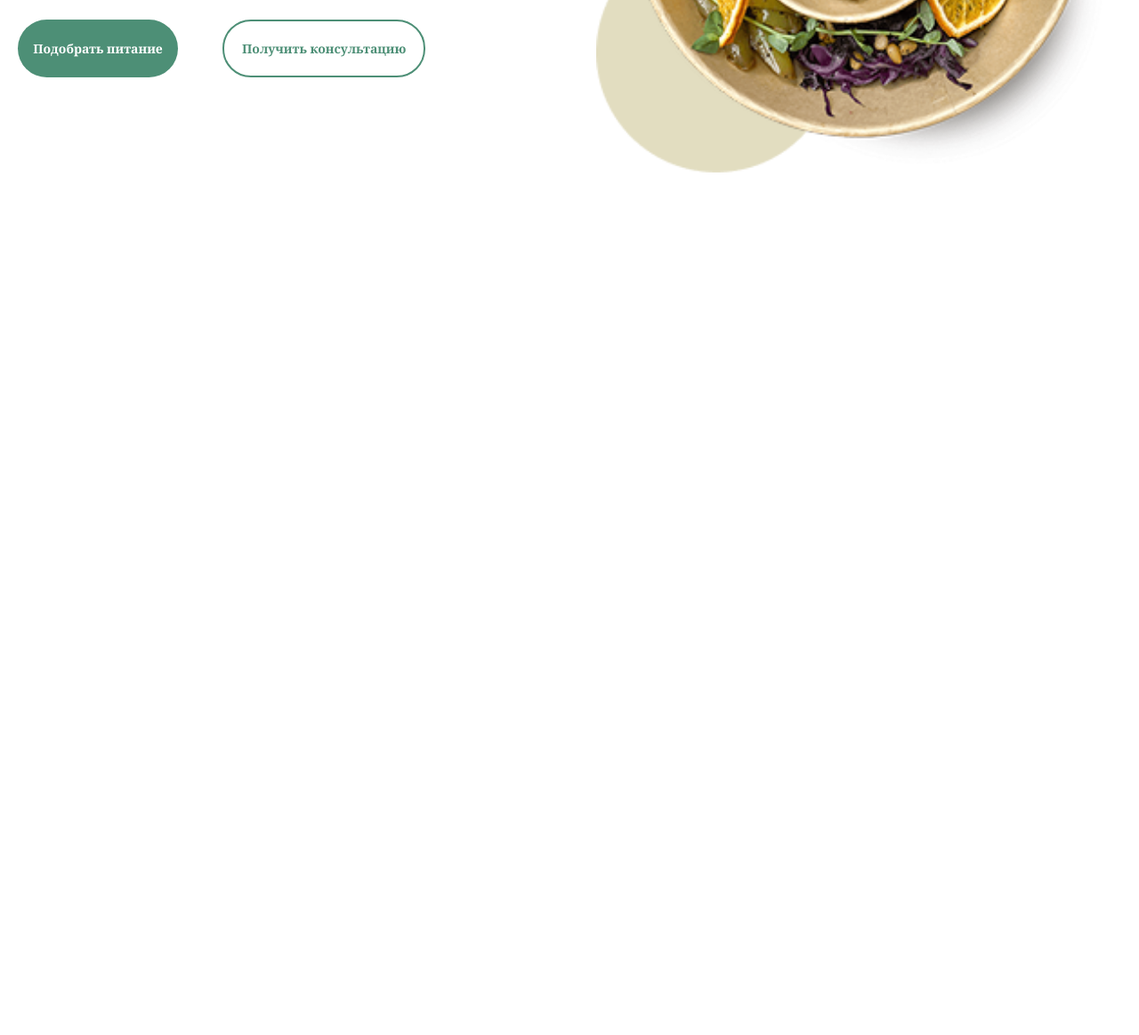
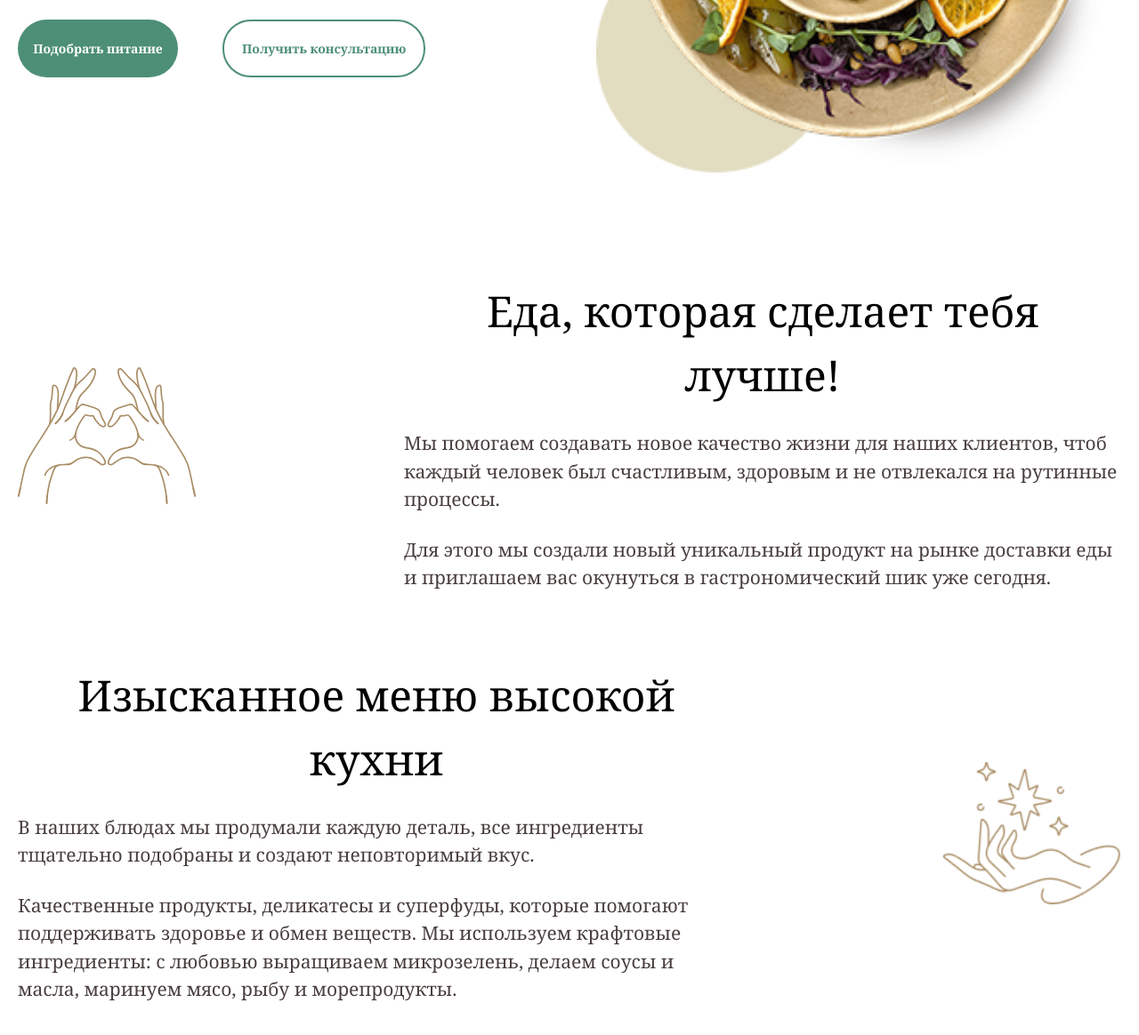
Before and after one commit to muhammadnazarov1724-cell/exam-week-2, a website: page index.html in a window 1280 px wide. Shown: the part 640-1804 px from the top of the page at 89% size. Before the commit the page ends 854 px from the top, so only its background shows below. Drawn offline with Linux system fonts and the light colour scheme.

Commit message:
main section2

```diff
--- a/index.html
+++ b/index.html
@@ -62,25 +62,68 @@
     </header>
 
     <main>
-      <section class="flex flex-col gap-[40px] p-[20px] lg:flex-row max-w-[1350px] m-auto lg:items-center lg:justify-between">
+      <section
+        class="flex flex-col gap-[40px] p-[20px] lg:flex-row max-w-[1350px] m-auto lg:items-center lg:justify-between"
+      >
         <div class="flex flex-col gap-[40px] lg:w-[50%]">
           <div class="flex flex-col gap-[10px]">
-                <p class="font-bold text-[28px] lg:text-[60px]">Прогрессивное питание на каждый день</p>
-                <p class="text-[#493E3E] font-[500] lg:hidden">Сбалансированный рацион в современном формате — Супер-боул</p>
+            <p class="font-bold text-[28px] lg:text-[60px]">
+              Прогрессивное питание на каждый день
+            </p>
+            <p class="text-[#493E3E] font-[500] lg:hidden">
+              Сбалансированный рацион в современном формате — Супер-боул
+            </p>
           </div>
           <div class="flex gap-[20px] lg:gap-[50px]">
-            <button class="bg-[#4D8F76] text-[14px] font-bold text-[white] w-[180px] py-[20px] rounded-[40px]">Подобрать питание</button>
-            <button class="text-[14px] font-bold text-[#4D8F76] lg:border lg:border-[2px] lg:border-[#4D8F76] rounded-4xl lg:p-[20px]">Получить консультацию</button>
+            <button
+              class="bg-[#4D8F76] text-[14px] font-bold text-[white] w-[180px] py-[20px] rounded-[40px]"
+            >
+              Подобрать питание
+            </button>
+            <button
+              class="text-[14px] font-bold text-[#4D8F76] lg:border lg:border-[2px] lg:border-[#4D8F76] rounded-4xl lg:p-[20px]"
+            >
+              Получить консультацию
+            </button>
           </div>
         </div>
         <div class="relative m-auto">
-            <div class="absolute bottom-0 z-[-1] ">
-                <img class="lg:w-[270px]" src="./images/Ellipse 28.png" alt="">
+          <div class="absolute bottom-0 z-[-1]">
+            <img class="lg:w-[270px]" src="./images/Ellipse 28.png" alt="" />
           </div>
           <div>
-                <img class="w-[600px]" src="./images/porapoest-top 1.png" alt="">
+            <img class="w-[600px]" src="./images/porapoest-top 1.png" alt="" />
           </div>
         </div>
+      </section>
+      <section class="flex flex-col gap-[80px] my-[80px] p-[20px] max-w-[1350px] m-auto">
+        <div class="flex flex-col gap-[50px] items-center lg:flex-row lg:justify-between">
+        <div class="w-[200px]">
+          <img src="./images/dast.svg" alt="" />
+        </div>
+        <div class="flex flex-col gap-[25px] lg:w-[65%]">
+          <p class="text-[24px] font-[500] text-center lg:text-[48px]">Еда, которая сделает тебя лучше!</p>
+          <p class="font-[500] text-[#493E3E] lg:text-[21px]">
+            Мы помогаем создавать новое качество жизни для наших клиентов, чтоб
+            каждый человек был счастливым, здоровым и не отвлекался на рутинные
+            процессы.
+          </p>
+          <p class="font-[500] text-[#493E3E] lg:text-[21px]">Для этого мы создали новый уникальный продукт на рынке доставки еды и приглашаем вас окунуться в гастрономический шик уже сегодня.</p>
+        </div>
+        </div>
+        <div class="flex flex-col gap-[50px] items-center lg:flex-row-reverse lg:justify-between">
+        <div class="w-[200px] ">
+          <img class="lg:w-[600px]" src="./images/Frame.png" alt="" />
+        </div>
+        <div class="flex flex-col gap-[25px] lg:w-[65%]">
+          <p class="text-[24px] font-[500] text-center lg:text-[48px]">Изысканное меню высокой кухни</p>
+          <p class="font-[500] text-[#493E3E] lg:text-[21px]">
+            В наших блюдах мы продумали каждую деталь, все ингредиенты тщательно подобраны и создают неповторимый вкус.
+          </p>
+          <p class="font-[500] text-[#493E3E] lg:text-[21px]">Качественные продукты, деликатесы и суперфуды, которые помогают  поддерживать здоровье и обмен веществ. Мы используем крафтовые ингредиенты: с любовью выращиваем микрозелень, делаем соусы и масла, маринуем мясо, рыбу и морепродукты.</p>
+        </div>
+        </div>
+
       </section>
     </main>
   </body>
```
Also changed, not shown: Ellipse 28.png (deleted), images/Frame.png (added), images/dast.svg (added), src/output.css. Lines whose indentation alone changed are shown as unchanged.
